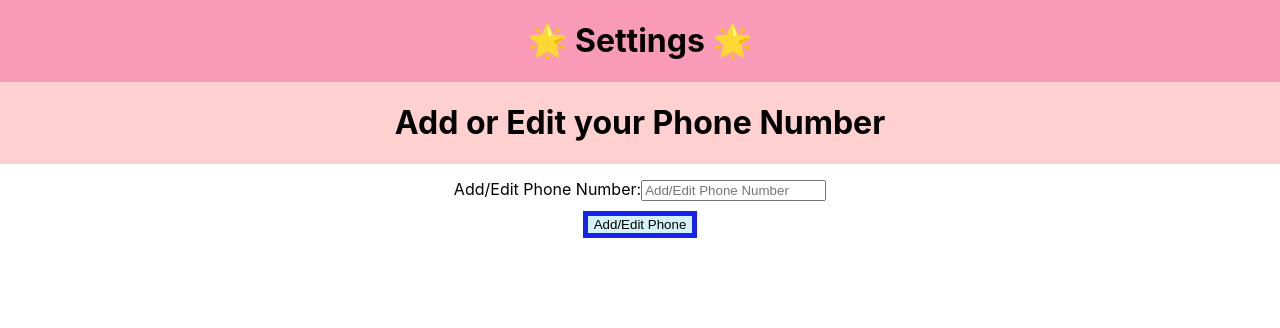
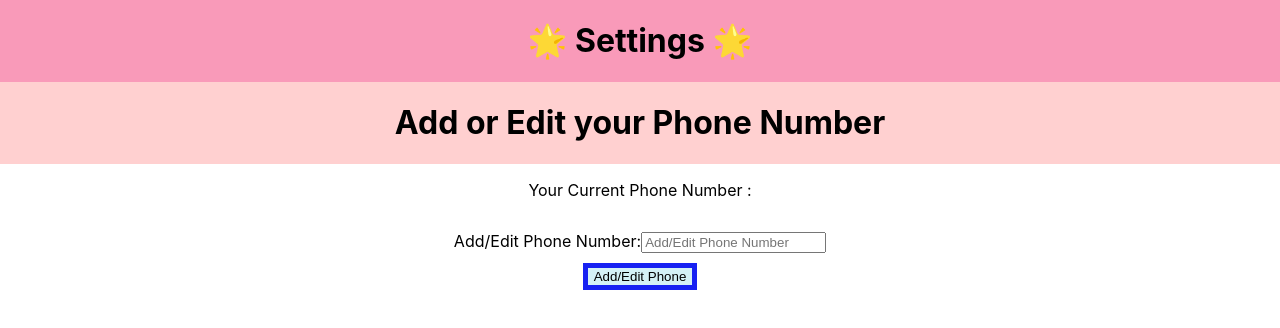
Before and after one commit to ReshmiCode/SoliTogether, a React (Create React App) app in the folder client/: page /settings in a window 1280 px wide. Shown: the top 328 px of the page. Built offline with nearby package versions, Linux system fonts and the light colour scheme; no server answers.

Commit message:
Failed Attempt to Read Pjone Number

```diff
--- /dev/null
+++ b/client/src/Settings/AddPhone.css
@@ -0,0 +1,23 @@
+.form {
+    padding: 15px 15px 15px 15px;
+    text-align: center;
+}
+
+.new-task {
+    text-align: center;
+}
+
+.task-button {
+    display: inline-block;
+    width: fit-content;
+    background-color: #D4F1F6;
+    cursor: pointer;
+    text-align: center;
+    border: 5px solid #1721F2;
+    margin: 10px;
+}
+
+.task-button:hover {
+    background-color: #ddd;
+    color: black;
+}
--- /dev/null
+++ b/client/src/Settings/AddPhone.js
@@ -0,0 +1,50 @@
+import React, { useState } from 'react';
+
+import './AddPhone.css';
+
+const axios = require('axios');
+
+const AddPhone = () => {
+
+    const [enteredPhone, setEnteredPhone] = useState('');
+
+    const addPhoneHandler = event => {
+        event.preventDefault();
+
+        const phoneNumber = enteredPhone;
+
+        console.log(phoneNumber);
+
+        axios.post('https://rowdyhacks-2020.appspot.com/api/v1/users/pn/5e802fe14f41e13a0c6c5db4', {
+            phoneNo: phoneNumber
+        })
+        .then(function (response) {
+            console.log(response);
+        })
+        .catch(function (error) {
+            console.log(error);
+        });
+
+        setEnteredPhone('');
+    }
+
+    const phoneChangeHandler = event => {
+        setEnteredPhone(event.target.value);
+    };
+
+    return (
+        <div>
+            <div className="form">
+                <form className="new-task" onSubmit={addPhoneHandler} >
+                    <label> Add/Edit Phone Number:
+                        <input type="text" value={enteredPhone} onChange={phoneChangeHandler} placeholder="Add/Edit Phone Number" required />
+                    </label>
+                    <br />
+                    <button className="task-button" type="submit">Add/Edit Phone</button>
+                </form>
+            </div>
+        </div>
+    );
+}
+
+export default AddPhone;
--- a/client/src/Settings/Setting.css
+++ b/client/src/Settings/Setting.css
@@ -12,26 +12,6 @@
     background: #FFD0D0;
 }
 
-.form {
-    padding: 15px 15px 15px 15px;
+.current {
     text-align: center;
 }
-
-.new-task {
-    text-align: center;
-}
-
-.task-button {
-    display: inline-block;
-    width: fit-content;
-    background-color: #D4F1F6;
-    cursor: pointer;
-    text-align: center;
-    border: 5px solid #1721F2;
-    margin: 10px;
-}
-
-.task-button:hover {
-    background-color: #ddd;
-    color: black;
-}
--- a/client/src/Settings/Settings.js
+++ b/client/src/Settings/Settings.js
@@ -1,37 +1,38 @@
 import React, { useState } from 'react';
 
+import AddPhone from './AddPhone';
 import './Setting.css';
+import { render } from '@testing-library/react';
 
 const axios = require('axios');
 
-const Settings = () => {
+class Settings extends React.Component {
 
-    const [enteredPhone, setEnteredPhone] = useState('');
+    constructor(props) {
+        super(props);
+        this.state = {
+          phone: ""
+        };
+      }
 
-    const addPhoneHandler = event => {
-        event.preventDefault();
-
-        const phoneNumber = enteredPhone;
-
-        console.log(phoneNumber);
-
-        axios.post('https://rowdyhacks-2020.appspot.com/api/v1/users/pn/5e802fe14f41e13a0c6c5db4', {
-            data: phoneNumber
-        })
+    componentDidMount() {
+        axios.get('https://rowdyhacks-2020.appspot.com/api/v1/users/pn/5e802fe14f41e13a0c6c5db4')
         .then(function (response) {
-            console.log(response);
-        })
+          console.log(response.data)
+          this.setState({ phone :  response.data});
+          console.log(this.state)
+          console.log(this.state.phone.data)
+        }.bind(this))
         .catch(function (error) {
           console.log(error);
-        });
-
-        setEnteredPhone('');
+        })
+        .then(function () {
+        }
+      );
     }
 
-    const phoneChangeHandler = event => {
-        setEnteredPhone(event.target.value);
-    };
-
+    render(){
+        const { phoneNumber } = this.state;
         return (
             <div>
                 <div className="intro-bar">
@@ -40,17 +41,11 @@ const Settings = () => {
                 <div className="intro-desc">
                     <h1>Add or Edit your Phone Number</h1>
                 </div>
-                <div className="form">
-                <form className="new-task" onSubmit={addPhoneHandler} >
-                    <label> Add/Edit Phone Number:
-                        <input type="text" value={enteredPhone} onChange={phoneChangeHandler} placeholder="Add/Edit Phone Number" required />
-                    </label>
-                    <br />
-                    <button className="task-button" type="submit">Add/Edit Phone</button>
-                </form>
-            </div>
+                <p className="current">Your Current Phone Number : {phoneNumber}</p>
+                <AddPhone />
             </div>
         );
     }
+}
 
 export default Settings;
```
Lines whose indentation alone changed are shown as unchanged.
